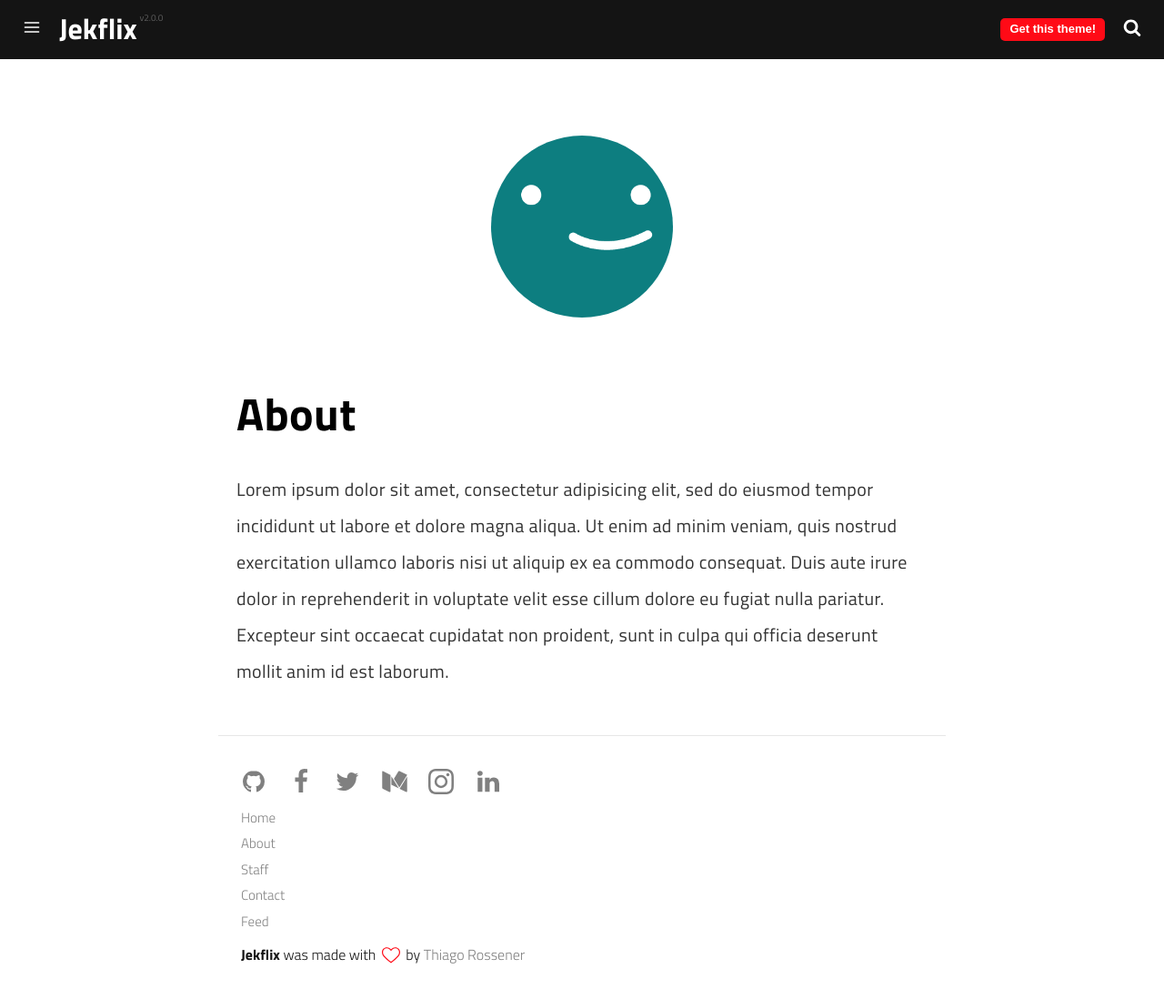
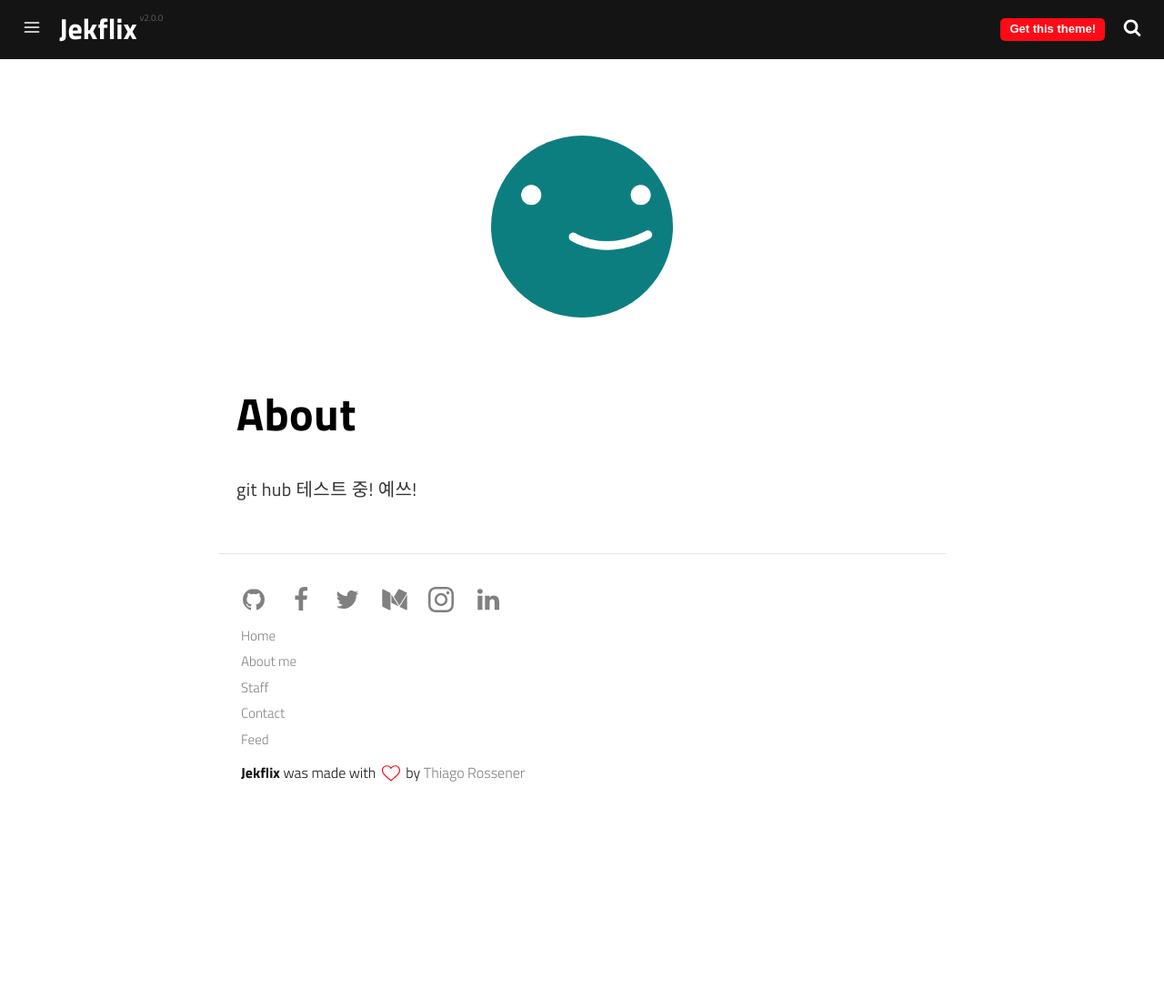
Before and after one commit to junghaneul/junghaneul.github.io, a Jekyll site: the page built from pages/about.md, in a window 1280 px wide and 1098 px high. Shown: the whole window at 91% size. Built offline with Jekyll 4.4.1, drawn with Linux system fonts in a browser that asks for light colours; a script that is not in the unit is left out.

Commit message:
Update about.md

```diff
--- a/pages/about.md
+++ b/pages/about.md
@@ -1,6 +1,6 @@
 ---
 layout: page
-title: About
+title: About me
 description: Some description.
 permalink: /about/
 menu: true
@@ -10,9 +10,4 @@
 
 # About
 
-Lorem ipsum dolor sit amet, consectetur adipisicing elit, sed do eiusmod
-tempor incididunt ut labore et dolore magna aliqua. Ut enim ad minim veniam,
-quis nostrud exercitation ullamco laboris nisi ut aliquip ex ea commodo
-consequat. Duis aute irure dolor in reprehenderit in voluptate velit esse
-cillum dolore eu fugiat nulla pariatur. Excepteur sint occaecat cupidatat non
-proident, sunt in culpa qui officia deserunt mollit anim id est laborum.
+git hub 테스트 중! 예쓰!
```
